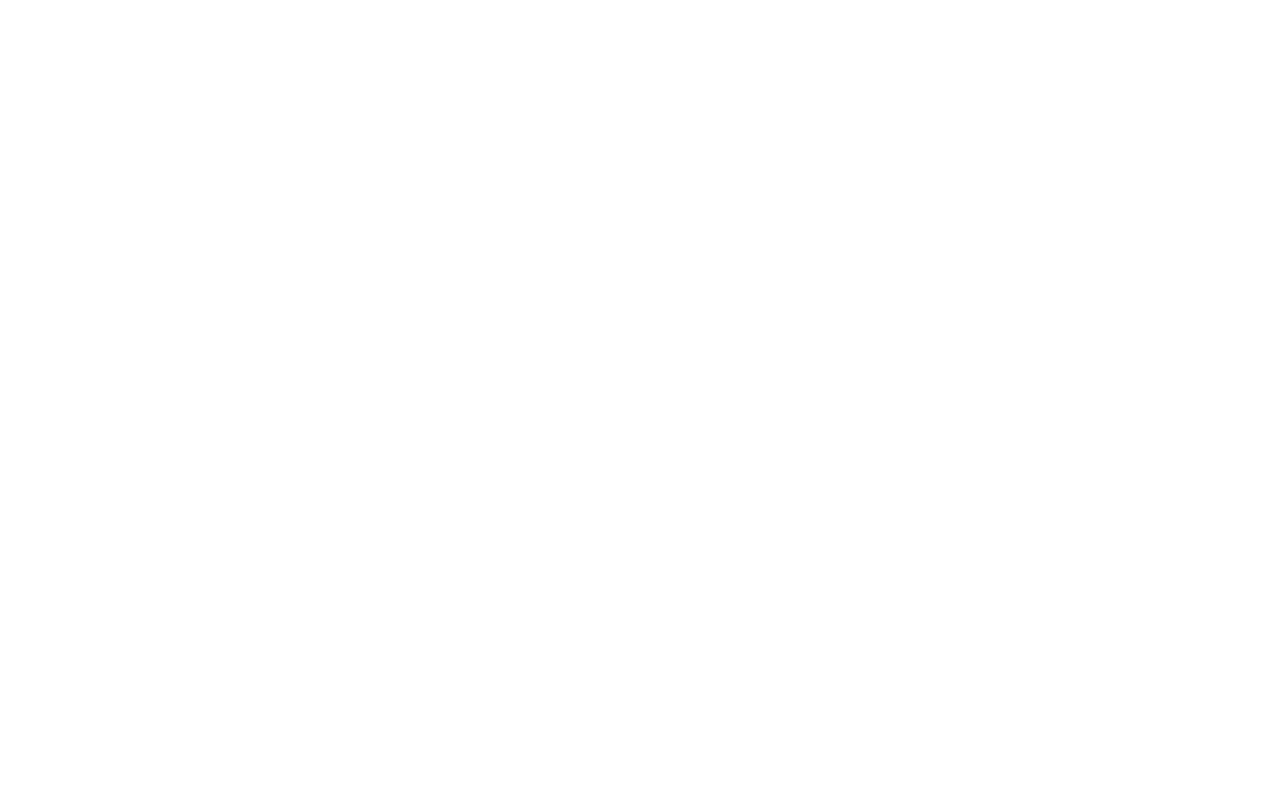
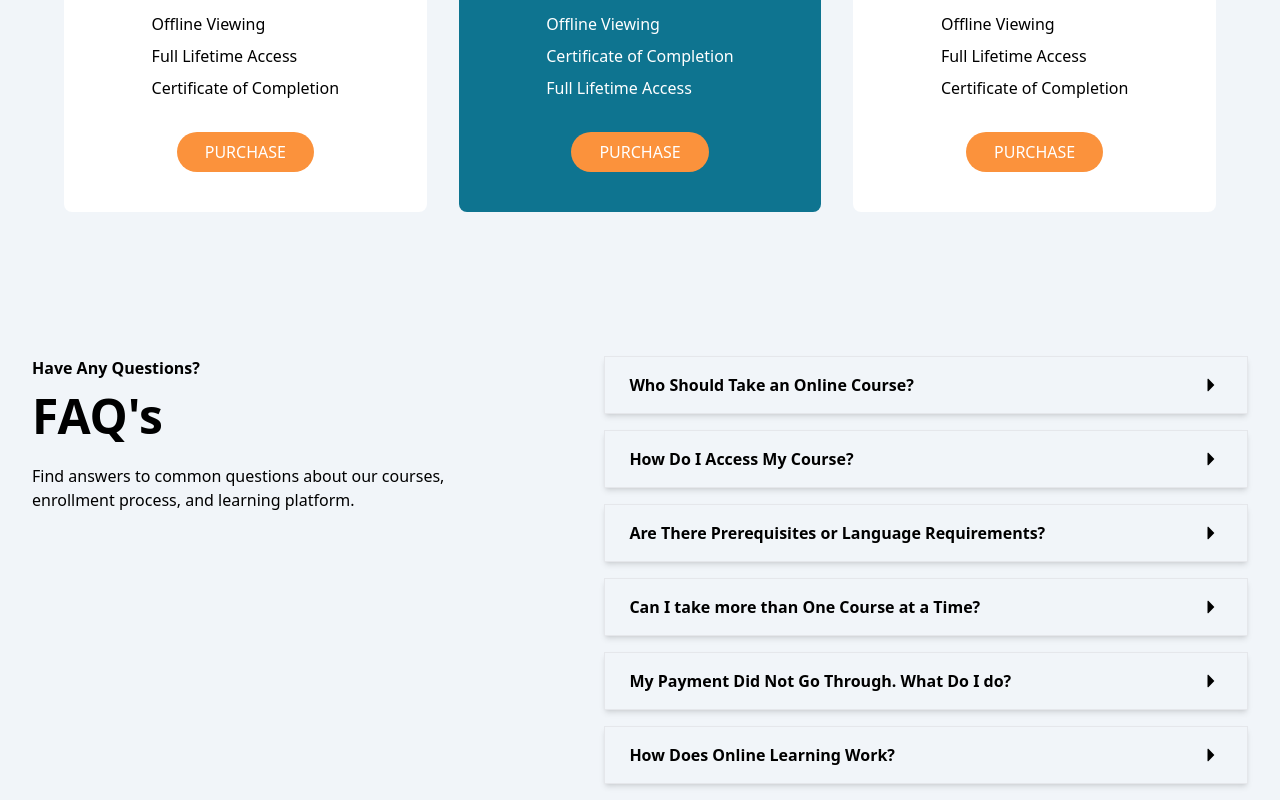
Before and after one commit to Michaeliskingbd/hackathon-group-8a, a React (Vite) app: page / in a window 1280 px wide. Shown: the part 1040-1840 px from the top of the page. Before the commit the page ends 800 px from the top, so only its background shows below. Built offline with nearby package versions, Linux system fonts and the light colour scheme.

Commit message:
Updated faqitems

```diff
--- a/src/App.jsx
+++ b/src/App.jsx
@@ -1,11 +1,12 @@
 
 import React from 'react'
-import About from './Page/About';
+import PricingPage from './pages/PricingPage';
 
 const App = () => {
   return (
-    <section>
-    </section>
+    <div>
+      <PricingPage/>
+    </div>
 
   )
 }
--- a/src/components/FaqItem.jsx
+++ b/src/components/FaqItem.jsx
@@ -7,12 +7,18 @@ const [openIndex, setOpenIndex] = useState(null);
 
 
   const faqs = [
-     { question: "Who Should Take an Online Course?", answer: "Anyone!" },
-    { question: "How Do I Access My Course?", answer: "Through your email" },
-    { question: "Are There Prerequisites or Language Requirements?", answer: "Check the course page" },
-    { question: "Can I take more than One Course at a Time?", answer: "Yes" },
-    { question: "My Payment Did Not Go Through. What Do I do?", answer: "Contact support" },
-    { question: "How Does Online Learning Work", answer: "Through virtual classes" },
+     { question: "Who Should Take an Online Course?",
+       answer: "Anyone looking to learn new skills, advance their career, or explore personal interests. " },
+    { question: "How Do I Access My Course?",
+      answer: "After enrollment, you'll receive a confirmation email with your login details. Simply log in to your dashboard to access all your courses." },
+    { question: "Are There Prerequisites or Language Requirements?",
+      answer: "Prerequisites vary by course and are listed on each course page. All courses are taught in English." },
+    { question: "Can I take more than One Course at a Time?",
+      answer: "Yes! You can enroll in multiple courses and access them all from your dashboard. " },
+    { question: "My Payment Did Not Go Through. What Do I do?",
+      answer: "Check your payment details and try again. If the issue continues, contact our support team." },
+    { question: "How Does Online Learning Work?",
+     answer: "Access video lessons, resources, and assignments anytime from any device." },
 ]
 
 const Click = (index) => {
```
